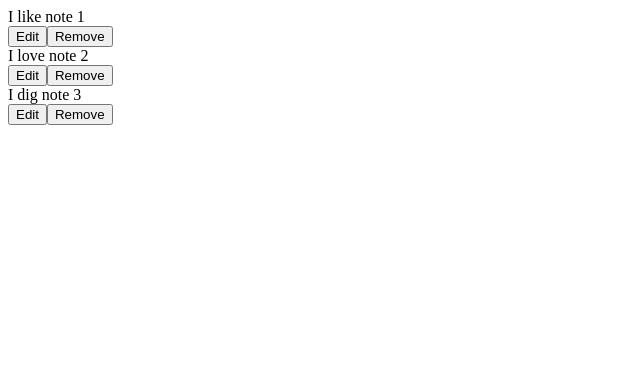
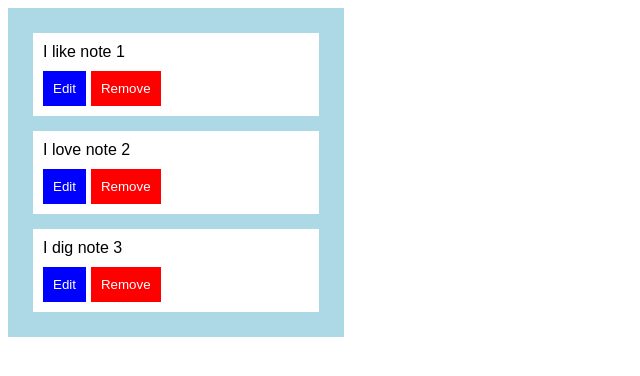
Before and after one commit to bgirlcoolcat/React-How-to, a React (Create React App) app: page / in a window 1280 px wide. Shown: the top 376 px of the page, without its empty margins (0-640 px from the left). Built offline with nearby package versions, Linux system fonts and the light colour scheme.

Commit message:
CSS added

```diff
--- a/public/index.html
+++ b/public/index.html
@@ -2,6 +2,7 @@
 <html lang="en">
   <head>
     <meta charset="utf-8">
+    <link rel="stylesheet" type="text/css" href="./styles.css">
     <title>React - How to App</title>
   </head>
   <body>
--- /dev/null
+++ b/public/styles.css
@@ -0,0 +1,49 @@
+.board {
+    width: 25%;
+    padding: 10px;
+    background-color: lightblue;
+    font-family: Arial, Helvetica, sans-serif;
+    font-size: 1em;
+}
+
+button {
+    border: none;
+    outline: none;
+}
+
+.commentContainer {
+    padding: 10px;
+    background-color: white;
+    margin: 15px;
+
+}
+
+.commentText {
+    color: black;
+}
+
+.buttonEdit {
+    background-color: blue;
+    padding: 10px;
+    color: white;
+    border-style: none;
+    margin-top: 10px;
+    margin-right: 5px;
+}
+
+.buttonRemove {
+    background-color: red;
+    padding: 10px;
+    color: white;
+    border-style: none;
+    margin-top: 10px;
+}
+
+.buttonSave {
+    background-color: green;
+    padding: 10px;
+    color: white;
+    border-style: none;
+    margin-left: 10px;
+    vertical-align: top;
+}
--- a/src/PostItState.js
+++ b/src/PostItState.js
@@ -24,7 +24,7 @@ class PostItState extends React.Component {
         return (
             <div className="commentContainer">
                 <textarea ref="newText" defaultValue={this.props.children}></textarea>
-                <button onClick={this.save} className="button-success">Save</button>
+                <button onClick={this.save} className="buttonSave">Save</button>
             </div>
         );
     }
@@ -33,8 +33,8 @@ class PostItState extends React.Component {
         return (
             <div className="commentContainer">
                 <div className="commentText">{this.props.children}</div>
-                <button onClick={this.edit} className="button-primary">Edit</button>
-                <button onClick={this.remove} className="button-danger">Remove</button>
+                <button onClick={this.edit} className="buttonEdit">Edit</button>
+                <button onClick={this.remove} className="buttonRemove">Remove</button>
             </div>
         );
     }
```
